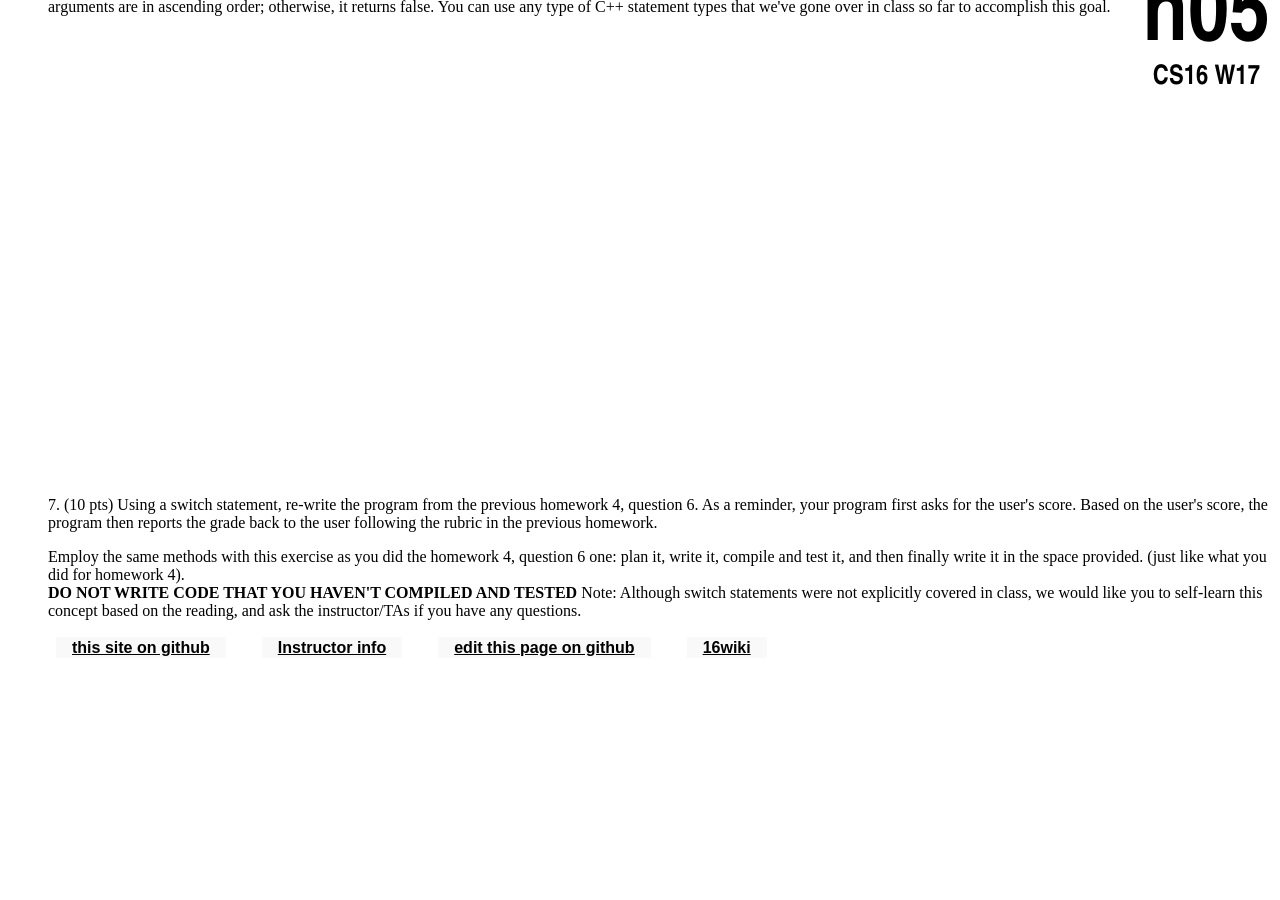
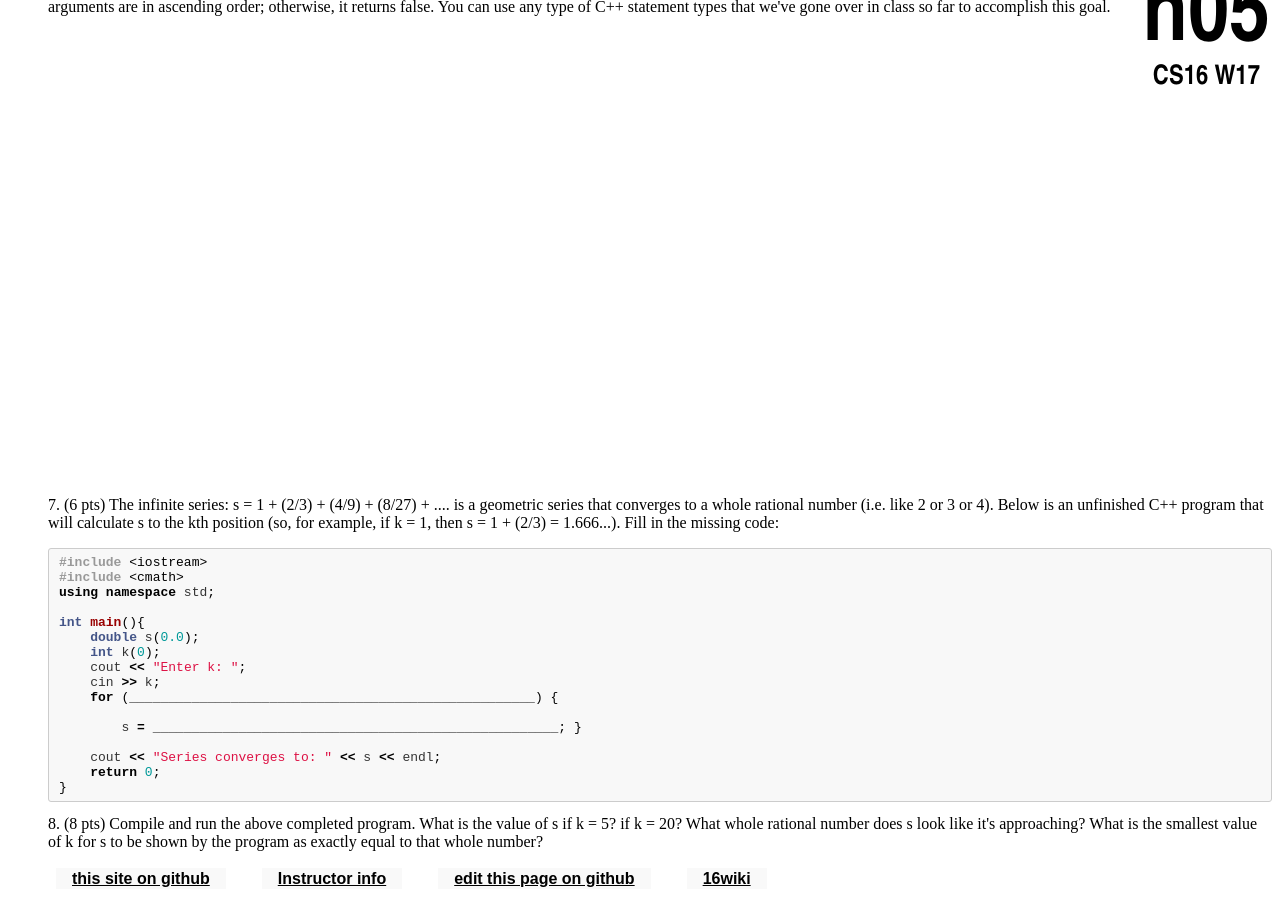
Before and after one commit to ucsb-cs32-s17/ucsb-cs32-s17.github.io, a Jekyll site: the page built from _hwk/h05.md, in a window 1280 px wide and 900 px high, scrolled down 1661 px. Built offline with Jekyll 4.4.1, drawn with Linux system fonts in a browser that asks for light colours; before the commit the page ends 2330 px from its top, so only the background shows below that.

Commit message:
hw 5 writeup

````diff
--- a/_hwk/h05.md
+++ b/_hwk/h05.md
@@ -57,11 +57,30 @@ while (++s <= 5);
 6.	(10 pts) Write a block of statements (like a function, but you don't have to write it like a function) that take three arguments of type int and returns true if the arguments are in ascending order; otherwise, it returns false. You can use any type of C++ statement types that we've gone over in class so far to accomplish this goal.
 	<div style="margin-bottom:30em"></div>
 
-7.	(10 pts) Using a switch statement, re-write the program from the previous homework 4, question 6. As a reminder, your program first asks for the user's score. Based on the user's score, the program then reports the grade back to the user following the rubric in the previous homework.
-	<div style="margin-bottom:1em"></div>
-	Employ the same methods with this exercise as you did the homework 4, question 6 one: plan it, write it, compile and test it, and then finally write it in the space provided. (just like what you did for homework 4).
-	<div style="margin-bottom:0em"></div>
-	<b>DO NOT WRITE CODE THAT YOU HAVEN'T COMPILED AND TESTED</b>
-  Note: Although switch statements were not explicitly covered in class, we would like you to self-learn this concept based on the reading, and ask the instructor/TAs if you have any questions.
+7. (6 pts) The infinite series: s = 1 + (2/3) + (4/9) + (8/27) + .... is a geometric series that converges to a whole rational number (i.e. like 2 or 3 or 4). Below is an unfinished C++ program that will calculate s to the kth position (so, for example, if k = 1, then s = 1 + (2/3) = 1.666...). Fill in the missing code:
+  <div style="margin-bottom:1em"></div>
+
+  <div markdown="1">
+```cpp
+#include <iostream>
+#include <cmath>
+using namespace std;
+
+int main(){
+    double s(0.0);
+    int k(0);
+    cout << "Enter k: ";
+    cin >> k;
+    for (____________________________________________________) {
+
+        s = ____________________________________________________; }
+
+    cout << "Series converges to: " << s << endl;
+    return 0;
+}
+```
+  </div>
+
+8. (8 pts) Compile and run the above completed program. What is the value of s if k = 5? if k = 20? What whole rational number does s look like it's approaching? What is the smallest value of k for s to be shown by the program as exactly equal to that whole number?
 
 </ol>
````
Also changed, not shown: _hwk/h06.md (+2 -29 lines).
